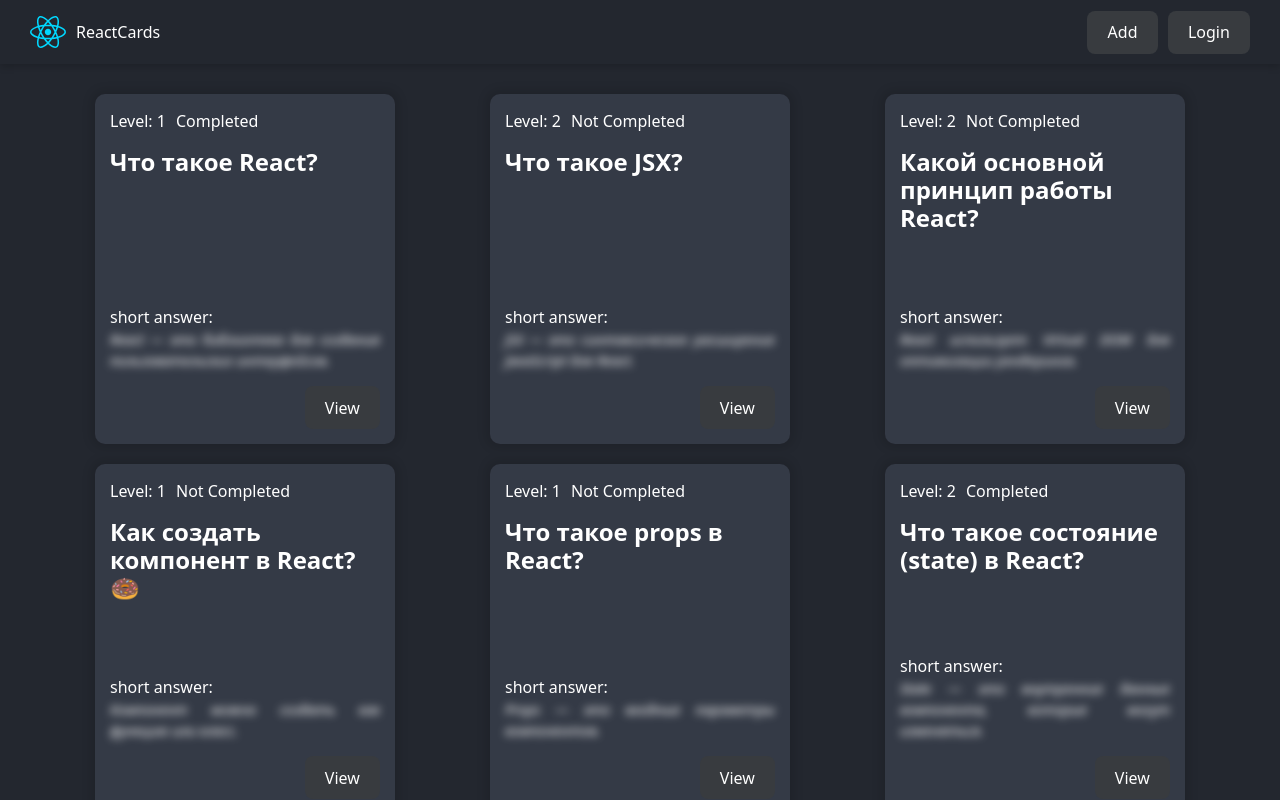
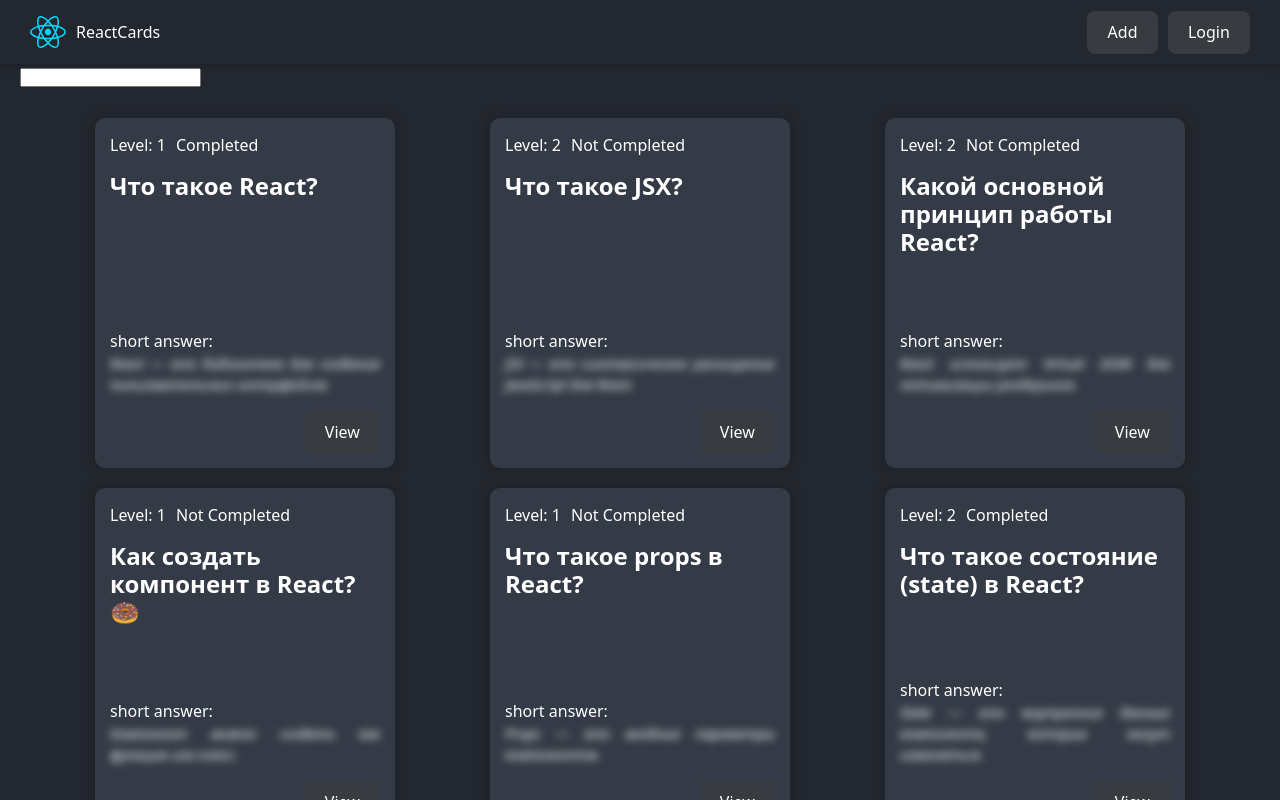
Before and after one commit to 50centz/react-app-course-udemy, a React (Vite) app: page / in a window 1280 px wide. Built offline with nearby package versions, Linux system fonts and the light colour scheme; data requests are answered from the project's data file.

Commit message:
Edited a HopePaje.jsx component

```diff
--- a/src/pages/HomePage/HomePage.jsx
+++ b/src/pages/HomePage/HomePage.jsx
@@ -6,6 +6,9 @@
 
 export const HomePage = () => {
   const [questions, setQuestions] = useState()
+  const [searchValue, setSearchValue] = useState("")
+
+  // const inputRef = useRef()
 
   const [getQuestions, isLoading, error] = useFetch(async (url) => {
     const response = await fetch(`${API_URL}/${url}`)
@@ -20,8 +23,16 @@
     getQuestions("react")
   }, [])
 
+  const searchValueHandle = (e) => {
+    setSearchValue(e.target.value)
+  }
+
   return (
     <>
+      {/* <input type="text" ref={inputRef} /> */}
+
+      <input type="text" value={searchValue} onChange={searchValueHandle} />
+
       {isLoading && <Loader />}
       {error && <p>{error}</p>}
       <QuestionCardList cards={questions} />
```
